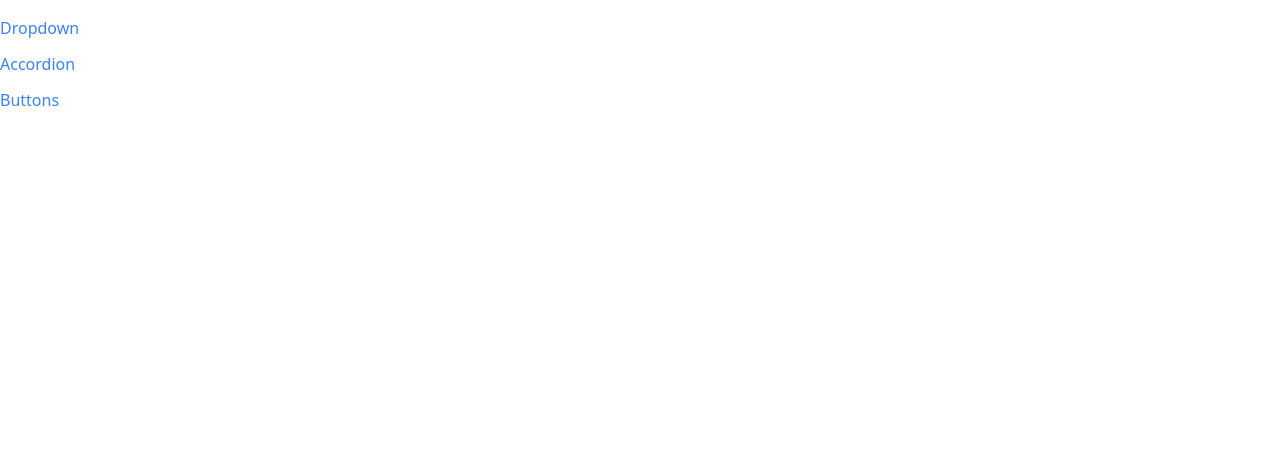
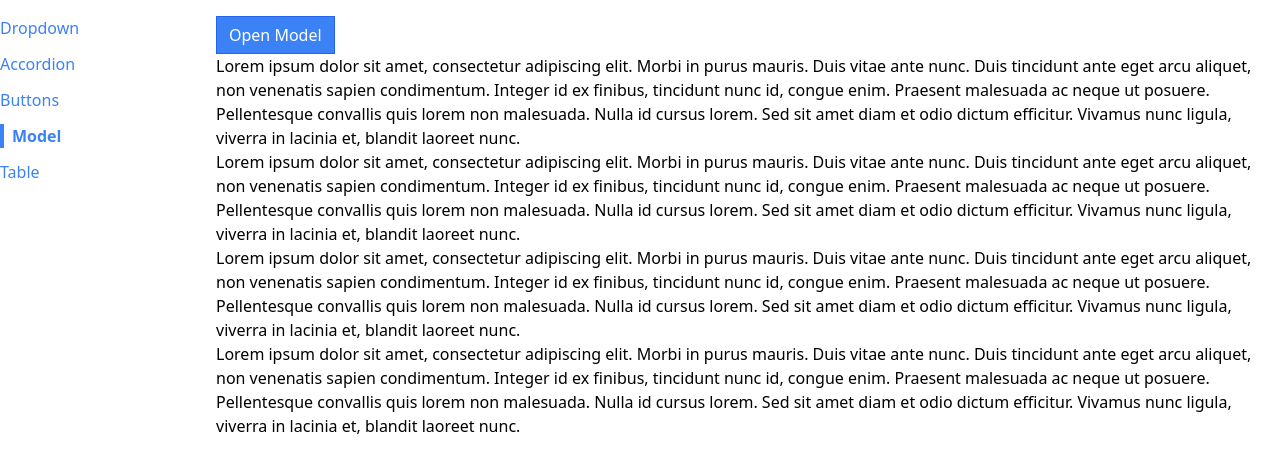
Before and after one commit to joaquimscosta/react-playground, a React (Create React App) app in the folder 6-comps/: page /model in a window 1280 px wide. Shown: the top 472 px of the page. Built offline with nearby package versions, Linux system fonts and the light colour scheme.

Commit message:
add Table component

```diff
--- a/6-comps/public/index.html
+++ b/6-comps/public/index.html
@@ -39,5 +39,6 @@
       To begin the development, run `npm start` or `yarn start`.
       To create a production bundle, use `npm run build` or `yarn build`.
     -->
+    <div class="modal-container"></div>
   </body>
 </html>
--- a/6-comps/src/App.js
+++ b/6-comps/src/App.js
@@ -3,6 +3,8 @@ import AccordionPage from "./pages/AccordionPage";
 import DropdownPage from "./pages/DropdownPage";
 import ButtonPage from "./pages/ButtonPage";
 import Sidebar from "./components/Sidebar";
+import ModelPage from "./pages/ModelPage";
+import TablePage from "./pages/TablePage";
 
 function App() {
   return (
@@ -18,6 +20,12 @@ function App() {
         <Route path="/">
           <DropdownPage />
         </Route>
+        <Route path="/model">
+          <ModelPage />
+        </Route>
+        <Route path="/table">
+          <TablePage />
+        </Route>
       </div>
     </div>
   );
--- /dev/null
+++ b/6-comps/src/components/Model.js
@@ -0,0 +1,27 @@
+import ReactDOM from "react-dom";
+import { useEffect } from "react";
+function Model({ onClose, children, actionBar }) {
+  useEffect(() => {
+    document.body.classList.add("overflow-hidden");
+    return () => {
+      document.body.classList.remove("overflow-hidden");
+    };
+  }, []);
+  return ReactDOM.createPortal(
+    <div>
+      <div
+        onClick={onClose}
+        className="fixed inset-0 bg-gray-300 opacity-80"
+      ></div>
+      <div className="fixed inset-40 p-10 bg-white">
+        <div className="flex flex-col justify-between h-full">
+          {children}
+          <div className="flex justify-end">{actionBar}</div>
+        </div>
+      </div>
+    </div>,
+    document.querySelector(".modal-container")
+  );
+}
+
+export default Model;
--- a/6-comps/src/components/Sidebar.js
+++ b/6-comps/src/components/Sidebar.js
@@ -5,6 +5,8 @@ function Sidebar() {
     { label: "Dropdown", path: "/" },
     { label: "Accordion", path: "/accordion" },
     { label: "Buttons", path: "/buttons" },
+    { label: "Model", path: "/model" },
+    { label: "Table", path: "/table" },
   ];
   const renderedLinks = links.map((link) => {
     return (
--- /dev/null
+++ b/6-comps/src/components/Table.js
@@ -0,0 +1,30 @@
+function Table({ data, config, keyFn }) {
+  const tableBody = data.map((row) => {
+    const renderCells = config.map((column) => {
+      return (
+        <td className="p-2" key={column.label}>
+          {column.render(row)}
+        </td>
+      );
+    });
+
+    return (
+      <tr className="border-b" key={keyFn(row)}>
+        {renderCells}
+      </tr>
+    );
+  });
+  const tableHeaders = config.map((row) => {
+    return <td>{row.label}</td>;
+  });
+  return (
+    <table className="table-auto border-spacing-2">
+      <thead>
+        <tr className="border-b-2">{tableHeaders}</tr>
+      </thead>
+      <tbody>{tableBody}</tbody>
+    </table>
+  );
+}
+
+export default Table;
--- /dev/null
+++ b/6-comps/src/pages/ModelPage.js
@@ -0,0 +1,71 @@
+import { useState } from "react";
+import Button from "../components/Button";
+import Model from "../components/Model";
+
+function ModelPage() {
+  const [showModel, setShowModel] = useState(false);
+  const handleClick = () => {
+    setShowModel(true);
+  };
+  const handleClose = () => {
+    setShowModel(false);
+  };
+  const actionBar = (
+    <div>
+      <Button primary onClick={handleClose}>
+        Approve
+      </Button>
+    </div>
+  );
+  const model = (
+    <Model onClose={handleClose} actionBar={actionBar}>
+      <p>Here is an important agreement for you to accept</p>
+    </Model>
+  );
+  return (
+    <div>
+      <Button primary onClick={handleClick}>
+        Open Model
+      </Button>
+      {showModel && model}
+      <p>
+        Lorem ipsum dolor sit amet, consectetur adipiscing elit. Morbi in purus
+        mauris. Duis vitae ante nunc. Duis tincidunt ante eget arcu aliquet, non
+        venenatis sapien condimentum. Integer id ex finibus, tincidunt nunc id,
+        congue enim. Praesent malesuada ac neque ut posuere. Pellentesque
+        convallis quis lorem non malesuada. Nulla id cursus lorem. Sed sit amet
+        diam et odio dictum efficitur. Vivamus nunc ligula, viverra in lacinia
+        et, blandit laoreet nunc.
+      </p>
+      <p>
+        Lorem ipsum dolor sit amet, consectetur adipiscing elit. Morbi in purus
+        mauris. Duis vitae ante nunc. Duis tincidunt ante eget arcu aliquet, non
+        venenatis sapien condimentum. Integer id ex finibus, tincidunt nunc id,
+        congue enim. Praesent malesuada ac neque ut posuere. Pellentesque
+        convallis quis lorem non malesuada. Nulla id cursus lorem. Sed sit amet
+        diam et odio dictum efficitur. Vivamus nunc ligula, viverra in lacinia
+        et, blandit laoreet nunc.
+      </p>
+      <p>
+        Lorem ipsum dolor sit amet, consectetur adipiscing elit. Morbi in purus
+        mauris. Duis vitae ante nunc. Duis tincidunt ante eget arcu aliquet, non
+        venenatis sapien condimentum. Integer id ex finibus, tincidunt nunc id,
+        congue enim. Praesent malesuada ac neque ut posuere. Pellentesque
+        convallis quis lorem non malesuada. Nulla id cursus lorem. Sed sit amet
+        diam et odio dictum efficitur. Vivamus nunc ligula, viverra in lacinia
+        et, blandit laoreet nunc.
+      </p>
+      <p>
+        Lorem ipsum dolor sit amet, consectetur adipiscing elit. Morbi in purus
+        mauris. Duis vitae ante nunc. Duis tincidunt ante eget arcu aliquet, non
+        venenatis sapien condimentum. Integer id ex finibus, tincidunt nunc id,
+        congue enim. Praesent malesuada ac neque ut posuere. Pellentesque
+        convallis quis lorem non malesuada. Nulla id cursus lorem. Sed sit amet
+        diam et odio dictum efficitur. Vivamus nunc ligula, viverra in lacinia
+        et, blandit laoreet nunc.
+      </p>
+    </div>
+  );
+}
+
+export default ModelPage;
--- /dev/null
+++ b/6-comps/src/pages/TablePage.js
@@ -0,0 +1,23 @@
+import Table from "../components/Table";
+function TablePage() {
+  const data = [
+    { name: "Orange", color: "bg-orange-500", score: 5 },
+    { name: "Apple", color: "bg-red-500", score: 3 },
+    { name: "Banana", color: "bg-yellow-500", score: 1 },
+    { name: "Lime", color: "bg-green-500", score: 4 },
+  ];
+  const config = [
+    { label: "Name", render: (fruit) => fruit.name },
+    {
+      label: "Color",
+      render: (fruit) => <div className={`p-3 m-2 ${fruit.color}`}></div>,
+    },
+    { label: "Score", render: (fruit) => fruit.score },
+  ];
+  const keyFn = (fruit) => {
+    return fruit.name;
+  };
+  return <Table data={data} config={config} keyFn={keyFn} />;
+}
+
+export default TablePage;
```
